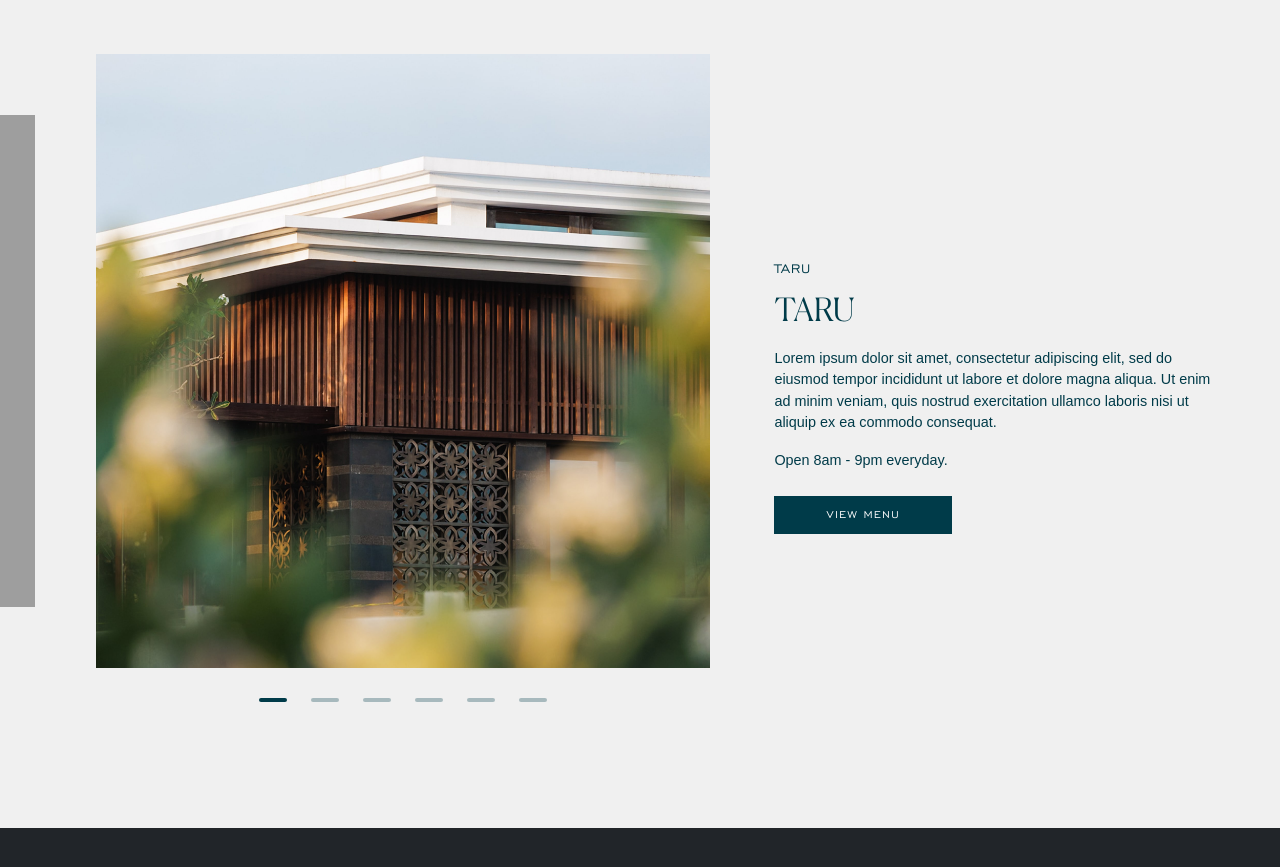
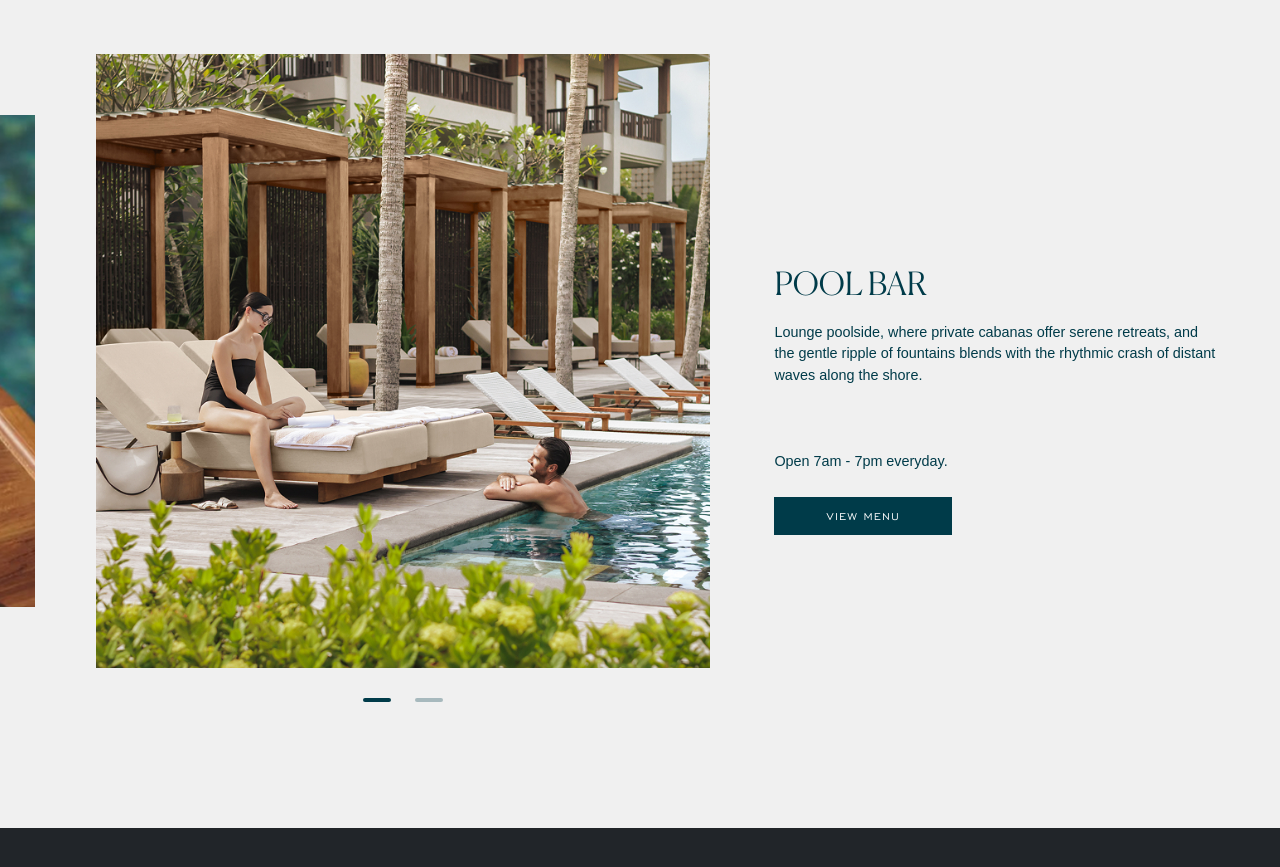
Before and after one commit to TheInstituteOfCode/rbc, a Jekyll site: the page built from dinning.html, in a window 1280 px wide and 900 px high, scrolled down 3994 px. Shown: the top 867 px of the window. Built offline with Jekyll 4.4.1, drawn with Linux system fonts in a browser that asks for light colours; some web fonts are replaced; grey boxes are pictures that could not be loaded.

Commit message:
Updated 3 files via CloudCannon.

```diff
--- a/dinning.html
+++ b/dinning.html
@@ -98,36 +98,23 @@ blocks:
     -
         _id: split-banner-slider
         content:
-            subHeading: TARU
-            heading: TARU
+            subHeading:
+            heading: POOL BAR
             p-text: >-
-                <p>Lorem ipsum dolor sit amet, consectetur adipiscing elit, sed
-                do eiusmod  tempor incididunt ut labore et dolore magna aliqua.
-                Ut enim ad minim  veniam, quis nostrud exercitation ullamco
-                laboris nisi ut aliquip ex ea  commodo consequat.</p><p>Open 8am
-                - 9pm everyday.</p>
+                <p>Lounge poolside, where private cabanas offer serene retreats,
+                and the gentle ripple of fountains blends with the rhythmic
+                crash of distant waves along the shore.<br /><br /><br /><br
+                />Open 7am - 7pm everyday.</p>
         carousel:
             desktop-image-position: left
             dots: true
             slides:
                 -
-                    img: /uploads/KC-Regent-slider-11.jpg
-                    alt: Regent Bali Canggu
+                    img: /uploads/pool-bar1.jpg
+                    alt: Pool bar
                 -
-                    img: /uploads/KC-Regent-slider-10.jpg
-                    alt: Regent Bali Canggu
-                -
-                    img: /uploads/KC-Regent-slider-9.jpg
-                    alt: Regent Bali Canggu
-                -
-                    img: /uploads/KC-Regent-slider-8.jpg
-                    alt: Regent Bali Canggu
-                -
-                    img: /uploads/KC-Regent-slider-7.jpg
-                    alt: Regent Bali Canggu
-                -
-                    img: /uploads/KC-Regent-slider-6.jpg
-                    alt: Regent Bali Canggu
+                    img: /uploads/pool-bar2.jpg
+                    alt: Pool bar
         color-scheme: base
         scheme-padding: small-padding
         scheme-max-width: l
```
Also changed, not shown: uploads/pool-bar1.jpg (added), uploads/pool-bar2.jpg (added).
